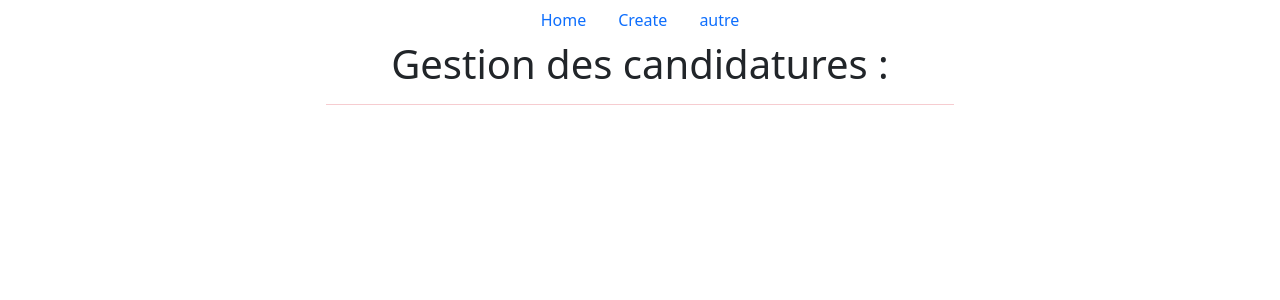
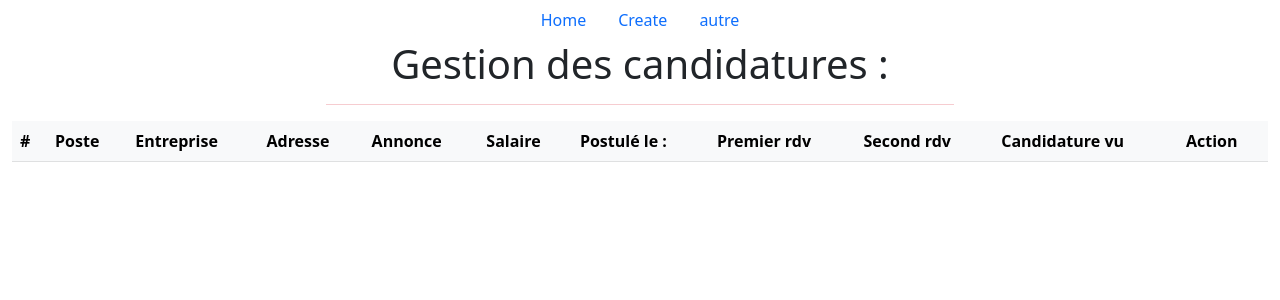
Before and after one commit to dominiquepieton/Gestion, a Symfony app: template templates/gestion/index.html.twig in a window 1280 px wide. Shown: the top 300 px of the page. Run offline with Twig, Linux system fonts and the light colour scheme; the template is opened without the code that fills it, so the values that code supplies are empty; some libraries are stand-ins or nearby versions.

Commit message:
create entity gestion

```diff
--- a/composer.json
+++ b/composer.json
@@ -7,6 +7,7 @@
         "php": ">=7.2.5",
         "ext-ctype": "*",
         "ext-iconv": "*",
+        "antishov/doctrine-extensions-bundle": "^1.4",
         "composer/package-versions-deprecated": "1.11.99.4",
         "doctrine/annotations": "^1.0",
         "doctrine/doctrine-bundle": "^2.4",
--- a/config/bundles.php
+++ b/config/bundles.php
@@ -12,4 +12,5 @@ return [
     Doctrine\Bundle\MigrationsBundle\DoctrineMigrationsBundle::class => ['all' => true],
     Symfony\Bundle\SecurityBundle\SecurityBundle::class => ['all' => true],
     Twig\Extra\TwigExtraBundle\TwigExtraBundle::class => ['all' => true],
+    Stof\DoctrineExtensionsBundle\StofDoctrineExtensionsBundle::class => ['all' => true],
 ];
--- a/src/Controller/GestionController.php
+++ b/src/Controller/GestionController.php
@@ -4,6 +4,7 @@ namespace App\Controller;
 
 use App\Entity\Gestion;
 use App\Form\GestionType;
+use App\Repository\GestionRepository;
 use Symfony\Component\HttpFoundation\Request;
 use Symfony\Component\HttpFoundation\Response;
 use Symfony\Component\Routing\Annotation\Route;
@@ -14,9 +15,10 @@ class GestionController extends AbstractController
     /**
      * @Route("/", name="home")
      */
-    public function index(): Response
+    public function index(GestionRepository $gestionRepository): Response
     {
-        return $this->render('gestion/index.html.twig');
+        $gestions = $gestionRepository->findAll();
+        return $this->render('gestion/index.html.twig', ['gestions' => $gestions]);
     }
 
 
--- a/templates/base.html.twig
+++ b/templates/base.html.twig
@@ -5,7 +5,8 @@
         <meta name="viewport" content="width=device-width, initial-scale=1">
         <!-- Bootstrap CSS -->
         <link href="https://cdn.jsdelivr.net/npm/bootstrap@5.1.3/dist/css/bootstrap.min.css" rel="stylesheet" integrity="sha384-1BmE4kWBq78iYhFldvKuhfTAU6auU8tT94WrHftjDbrCEXSU1oBoqyl2QvZ6jIW3" crossorigin="anonymous">
-        <title>{% block title %}Welcome!{% endblock %}</title>
+        <link href="https://cdnjs.cloudflare.com/ajax/libs/font-awesome/6.0.0-beta2/css/all.min.css" rel="stylesheet">
+        <title>{% block title %}Candidature{% endblock %}</title>
         <script src="https://cdn.jsdelivr.net/npm/@popperjs/core@2.10.2/dist/umd/popper.min.js" integrity="sha384-7+zCNj/IqJ95wo16oMtfsKbZ9ccEh31eOz1HGyDuCQ6wgnyJNSYdrPa03rtR1zdB" crossorigin="anonymous"></script>
         <script src="https://cdn.jsdelivr.net/npm/bootstrap@5.1.3/dist/js/bootstrap.min.js" integrity="sha384-QJHtvGhmr9XOIpI6YVutG+2QOK9T+ZnN4kzFN1RtK3zEFEIsxhlmWl5/YESvpZ13" crossorigin="anonymous"></script>
 
--- a/templates/gestion/index.html.twig
+++ b/templates/gestion/index.html.twig
@@ -5,8 +5,80 @@
 {% block body %}
 <div class="container-fluid">
     <h1 class="text-center">Gestion des candidatures :</h1>
-    <hr class="w-50 bg-danger mx-auto">
+    <hr class="w-50 bg-danger mx-auto mb-3">
+    {% for message in app.flashes('success') %}
+        <div class="alert alert-success alert-dismissible fade show w-25 mx-auto" role="alert">
+            {{ message }}
+            <button type="button" class="btn-close" data-bs-dismiss="alert" aria-label="Close"></button>
+        </div>
+    {% endfor %}
 
-
+    <table class="table table-striped table-light">
+        <thead>
+            <tr>
+                <th>#</th>
+                <th>Poste</th>
+                <th>Entreprise</th>
+                <th>Adresse</th>
+                <th>Annonce</th>
+                <th>Salaire</th>
+                <th>Postulé le :</th>
+                <th>Premier rdv</th>
+                <th>Second rdv</th>
+                <th>Candidature vu</th>
+                <th>Action</th>
+            </tr>
+        </thead>
+        <tbody>
+        {% for gestion in gestions %}
+            <tr>
+                <td>{{gestion.id}}</td>
+                <td>{{gestion.poste}}</td>
+                <td><strong>{{gestion.entreprise}}</strong></td>
+                <td>
+                    <p>{{gestion.adresse}}</p>
+                    <p>{{gestion.code}}  {{gestion.ville}}</p>
+                </td>
+                <td>{{gestion.contenu |striptags|slice(0, 100)}}</td>
+                <td>{{gestion.salaire}}</td>
+                <td>{{gestion.createdat | date('d-m-Y')}}</td>
+                {% if gestion.premier == false %}
+                    <td>0</td>
+                {% else %}
+                    <td>1</td>
+                {% endif %}
+                {% if gestion.second == false %}
+                    <td>0</td>
+                {% else %}
+                    <td>1</td>
+                {% endif %}
+                {% if gestion.troisieme == false %}
+                    <td>0</td>
+                {% else %}
+                    <td>1</td>
+                {% endif %}
+                <td>
+                    <a href="#" class="btn btn-primary">Valider</a>
+                    <a href="#" class="text-secondary p-2" data-toggle="tooltip4" title="Editer"><i class="far fa-edit fa-lg"></i></a>
+                    <a onclick="javascript:
+                                    swal({
+                                        title: 'supprimer ?',
+                                        text: 'Voulez-vous supprimer cette candidature : {{gestion.entreprise}} ?',
+                                        type: 'question',
+                                        showCancelButton: true,
+                                        confirmButtonText: 'Oui',
+                                        confirmButtonColor: '#0275d8',
+                                        cancelButtonText: 'Non',
+                                        cancelButtonColor: '#d9534f',
+                                    })
+                                .then((willDelete) => {
+                                    window.location.href = '#';});" class="text-danger">
+												<i class="fas fa-trash-alt fa-lg" data-toggle="tooltip4" title="Supprimer"></i>
+                    </a>
+                </td>
+            </tr>
+        {% endfor %}
+        </tbody>
+    </table>
 </div>
 {% endblock %}
```
Also changed, not shown: migrations/Version20211116075523.php (added, +31 -0 lines), src/Entity/Gestion.php (+4 -9 lines), 3 other files.
